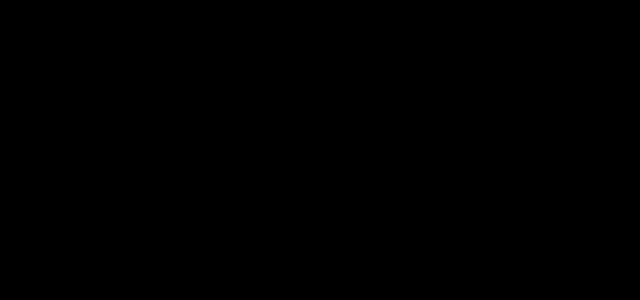
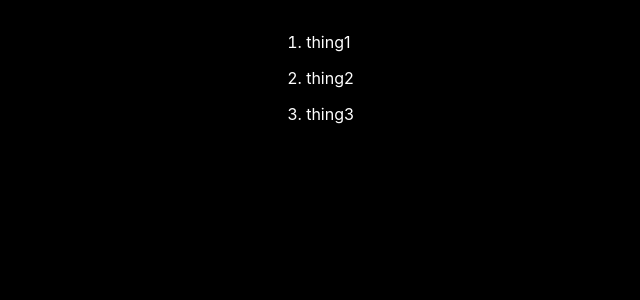
Before and after one commit to ahmniab/internship-learning-todo, a React (Create React App) app: page / in a window 1280 px wide. Shown: the top 300 px of the page, without its empty margins (330-970 px from the left). Built offline with nearby package versions, Linux system fonts and the light colour scheme.

Commit message:
Added useLocalStorage hook

```diff
--- a/src/App.css
+++ b/src/App.css
@@ -1,6 +1,9 @@
 body{
   background-color: black;
+  color: white;
 }
 .container{
-  /* background-color: black; */
+  display: flex;
+  flex-direction: column;
+  align-items: center;
 }
--- a/src/App.tsx
+++ b/src/App.tsx
@@ -1,10 +1,10 @@
 import './App.css';
-
+import List from './components/List';
 function App() {
   return (
     <>
       <div className="container">
-        gg
+        <List/>
       </div>
     </>
   );
--- a/src/components/List.tsx
+++ b/src/components/List.tsx
@@ -1,5 +1,5 @@
 import { useState } from "react";
-
+import  useLocalStorage from "../hooks/useLocalStorage"
 
 type ListItemProps = {
     onEdit: (newVal:string) => void,
@@ -30,7 +30,7 @@ function ListItem(props:ListItemProps){
 }
 type TodoList = Record<number, string>;
 function List() {
-    const [items, setItems] = useState<TodoList>({1:"thing1", 2:"thing2", 3:"thing3"});
+    const [items, setItems] = useLocalStorage<TodoList>('Todo-data',{1:"thing1", 2:"thing2", 3:"thing3"});
 
     return(
         <>
--- /dev/null
+++ b/src/hooks/useLocalStorage.ts
@@ -0,0 +1,24 @@
+import { useState, useEffect } from "react";
+
+function useLocalStorage<T>(key:string, initialValue:T)
+    :[value:T, setValue: React.Dispatch<React.SetStateAction<T>>]{
+    const [value, setValue] = useState<T>(() => {
+        try {
+        const item = window.localStorage.getItem(key);
+        return item ? JSON.parse(item) : initialValue;
+        } catch (error) {
+        console.error(`Error reading localStorage key "${key}":`, error);
+        return initialValue;
+        }
+    });
+    useEffect(() => {
+        try {
+            window.localStorage.setItem(key, JSON.stringify(value));
+        } catch (error) {
+            console.error('Error can\'t writ to localStorage');
+        }
+    }, [key, value]);
+
+  return[value, setValue];
+}
+export default useLocalStorage;
```
